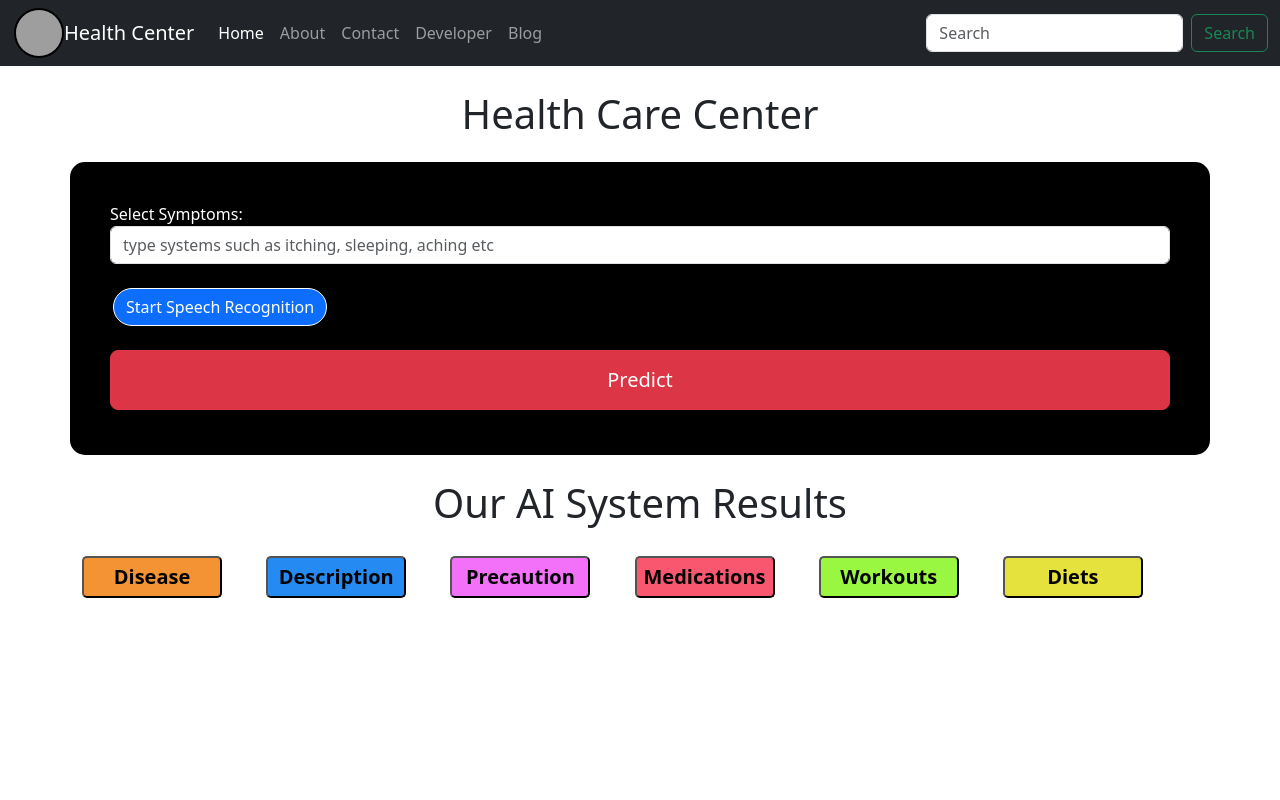
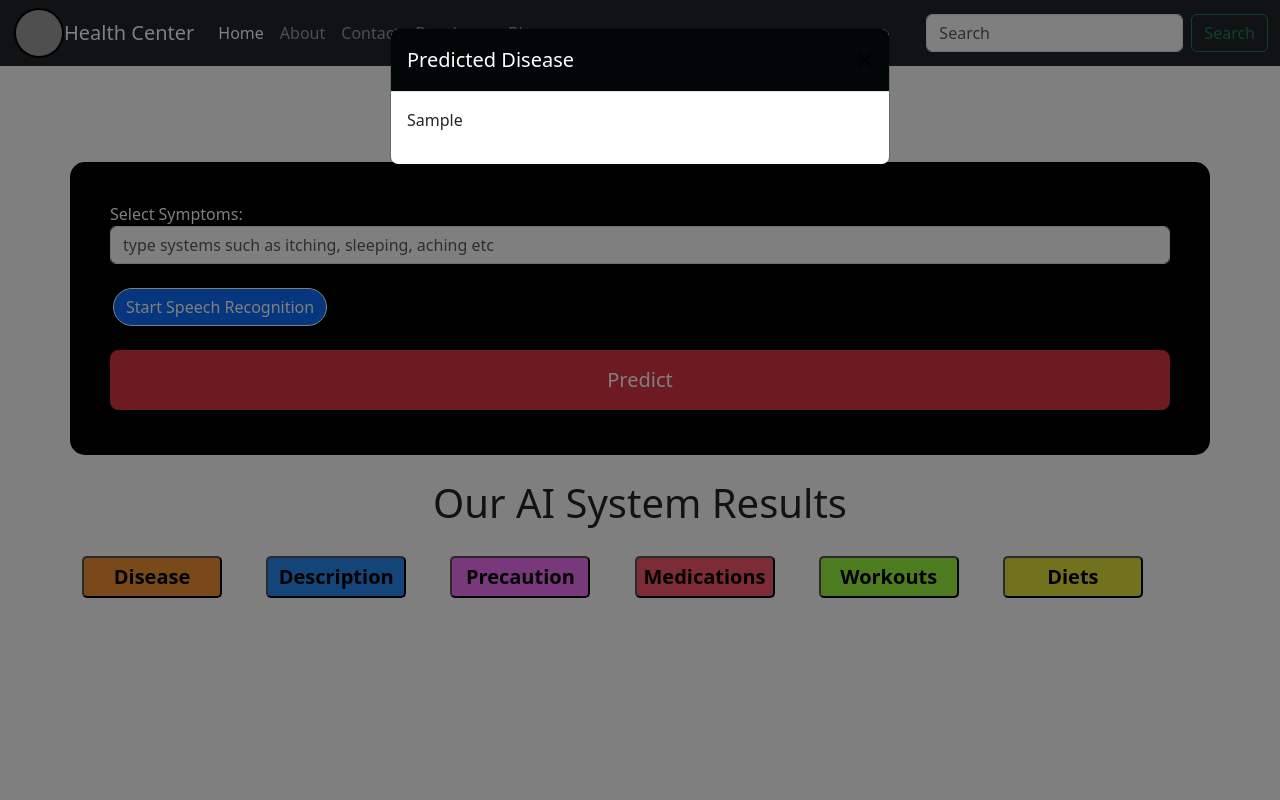
Before and after one commit to Cynthiachelangat/medicineRecommeder, a Python web app: template templates/index.html in a window 1280 px wide, after a click on "Disease". Run offline with Jinja, Linux system fonts and the light colour scheme; the template is opened without the code that fills it: most values are stand-ins (such as "Sample title", 1, 10 or a date in 2020); grey boxes are pictures that could not be loaded.

Commit message:
prediction on Index

```diff
--- a/templates/index.html
+++ b/templates/index.html
@@ -124,6 +124,143 @@
 
 {% endif %}
 
+<!-- Disease Modal -->
+    <div class="modal fade" id="diseaseModal" tabindex="-1" aria-labelledby="diseaseModalLabel" aria-hidden="true">
+        <div class="modal-dialog">
+            <div class="modal-content">
+                <div class="modal-header" style="background-color: #020606; color:white;"> <!-- Set header background color inline -->
+                    <h5 class="modal-title" id="diseaseModalLabel">Predicted Disease</h5>
+                    <button type="button" class="btn-close" data-bs-dismiss="modal" aria-label="Close"></button>
+                </div>
+                <div class="modal-body" style="background-color: #modal-body-color;"> <!-- Set modal body background color inline -->
+                    <p>{{ predicted_disease }}</p>
+                </div>
+            </div>
+        </div>
+    </div>
+
+
+    <!-- Description Modal -->
+    <div class="modal fade" id="descriptionModal" tabindex="-1" aria-labelledby="descriptionModalLabel" aria-hidden="true">
+        <div class="modal-dialog">
+            <div class="modal-content">
+                <div class="modal-header" style="background-color: #020606; color:white;">
+                    <h5 class="modal-title" id="descriptionModalLabel">Description</h5>
+                    <button type="button" class="btn-close" data-bs-dismiss="modal" aria-label="Close"></button>
+                </div>
+                <div class="modal-body">
+                    <p>{{ dis_des }}</p>
+                </div>
+            </div>
+        </div>
+    </div>
+
+<!-- Precaution Modal -->
+    <div class="modal fade" id="precautionModal" tabindex="-1" aria-labelledby="precautionModalLabel" aria-hidden="true">
+        <div class="modal-dialog">
+            <div class="modal-content">
+                <div class="modal-header" style="background-color: #020606; color:white;">
+                    <h5 class="modal-title" id="precautionModalLabel">Precaution</h5>
+                    <button type="button" class="btn-close" data-bs-dismiss="modal" aria-label="Close"></button>
+                </div>
+                <div class="modal-body">
+                    <ul>
+                        {% for i in my_precautions %}
+                            <li>{{ i }}</li>
+                        {% endfor %}
+                    </ul>
+                </div>
+            </div>
+        </div>
+    </div>
+
+
+
+
+    <!-- Medications Modal -->
+    <div class="modal fade" id="medicationsModal" tabindex="-1" aria-labelledby="medicationsModalLabel" aria-hidden="true">
+        <div class="modal-dialog">
+            <div class="modal-content">
+                <div class="modal-header" style="background-color: #020606; color:white;">
+                    <h5 class="modal-title" id="medicationsModalLabel">Medications</h5>
+                    <button type="button" class="btn-close" data-bs-dismiss="modal" aria-label="Close"></button>
+                </div>
+                <div class="modal-body">
+                    <ul>
+                        {% for i in medications %}
+                            <li>{{ i }}</li>
+                        {% endfor %}
+                    </ul>
+                </div>
+            </div>
+        </div>
+    </div>
+
+    <!-- Workouts Modal -->
+    <div class="modal fade" id="workoutsModal" tabindex="-1" aria-labelledby="workoutsModalLabel" aria-hidden="true">
+        <div class="modal-dialog" >
+            <div class="modal-content">
+                <div class="modal-header" style="background-color: #020606; color:white;">
+                    <h5 class="modal-title" id="workoutsModalLabel">Workouts</h5>
+                    <button type="button" class="btn-close" data-bs-dismiss="modal" aria-label="Close"></button>
+                </div>
+                <div class="modal-body">
+                    <ul>
+                        {% for i in workout %}
+                            <li>{{ i }}</li>
+                        {% endfor %}
+                    </ul>
+                </div>
+            </div>
+        </div>
+    </div>
+
+    <!-- Diets Modal -->
+    <div class="modal fade" id="dietsModal" tabindex="-1" aria-labelledby="dietsModalLabel" aria-hidden="true">
+        <div class="modal-dialog">
+            <div class="modal-content">
+                <div class="modal-header" style="background-color: #020606; color:white;">
+                    <h5 class="modal-title" id="dietsModalLabel">Diets</h5>
+                    <button type="button" class="btn-close" data-bs-dismiss="modal" aria-label="Close"></button>
+                </div>
+                <div class="modal-body">
+                    <ul>
+                        {% for i in my_diet %}
+                            <li>{{ i }}</li>
+                        {% endfor %}
+                    </ul>
+                </div>
+            </div>
+        </div>
+    </div>
+
+
+
+        <script>
+    const startSpeechRecognitionButton = document.getElementById('startSpeechRecognition');
+    const transcriptionDiv = document.getElementById('transcription');
+
+    startSpeechRecognitionButton.addEventListener('click', startSpeechRecognition);
+
+    function startSpeechRecognition() {
+        const recognition = new webkitSpeechRecognition(); // Use webkitSpeechRecognition for compatibility
+
+        recognition.lang = 'en-US'; // Set the language for recognition
+
+        recognition.onresult = function (event) {
+            const result = event.results[0][0].transcript;
+            transcriptionDiv.textContent = result;
+        };
+
+        recognition.onend = function () {
+            console.log('Speech recognition ended.');
+        };
+
+        recognition.start();
+    }
+</script>
+
     <script src="https://cdn.jsdelivr.net/npm/bootstrap@5.3.1/dist/js/bootstrap.bundle.min.js" integrity="sha384-HwwvtgBNo3bZJJLYd8oVXjrBZt8cqVSpeBNS5n7C8IVInixGAoxmnlMuBnhbgrkm" crossorigin="anonymous"></script>
-  </body>
+</body>
+
 </html>
```
